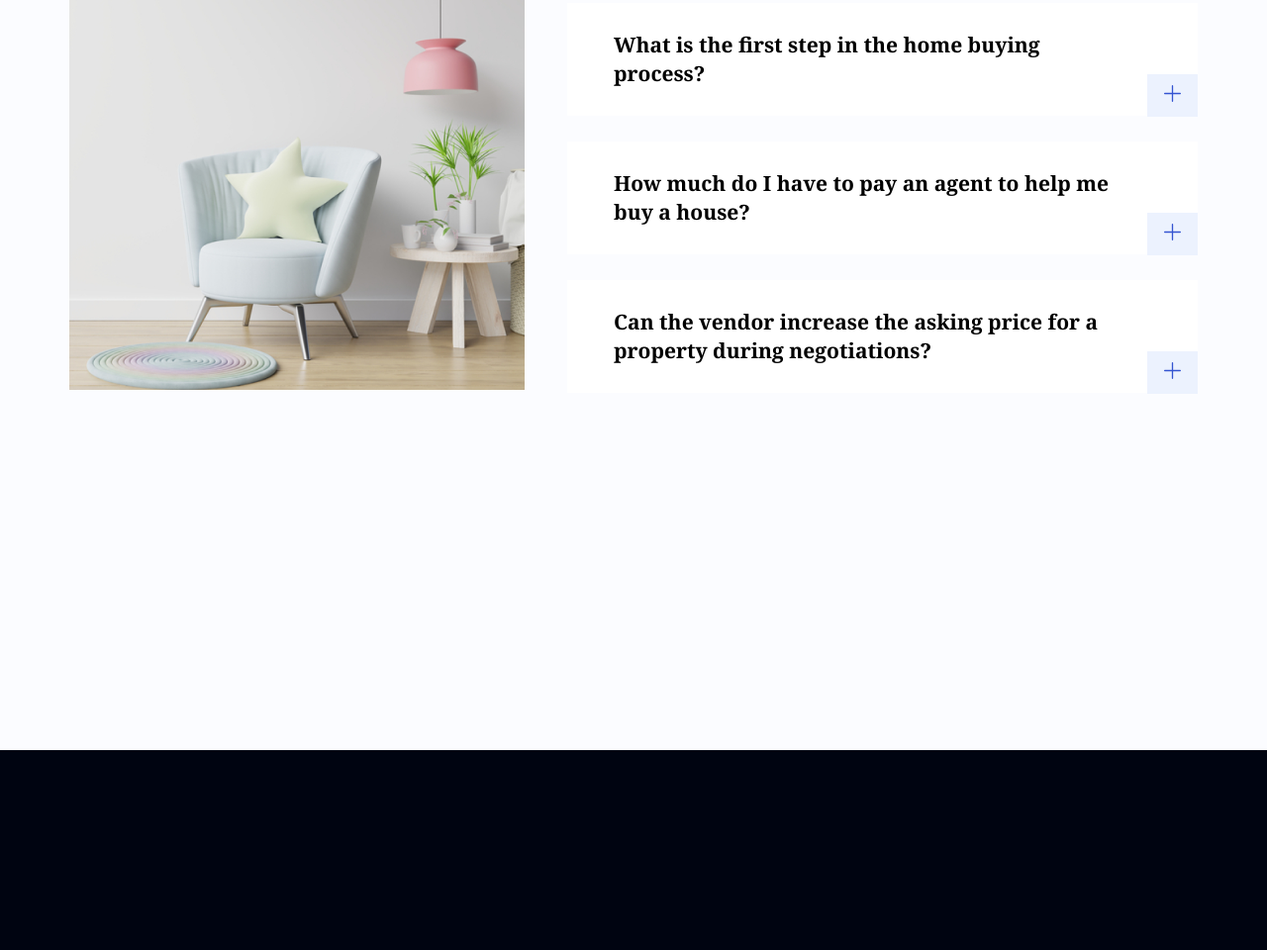
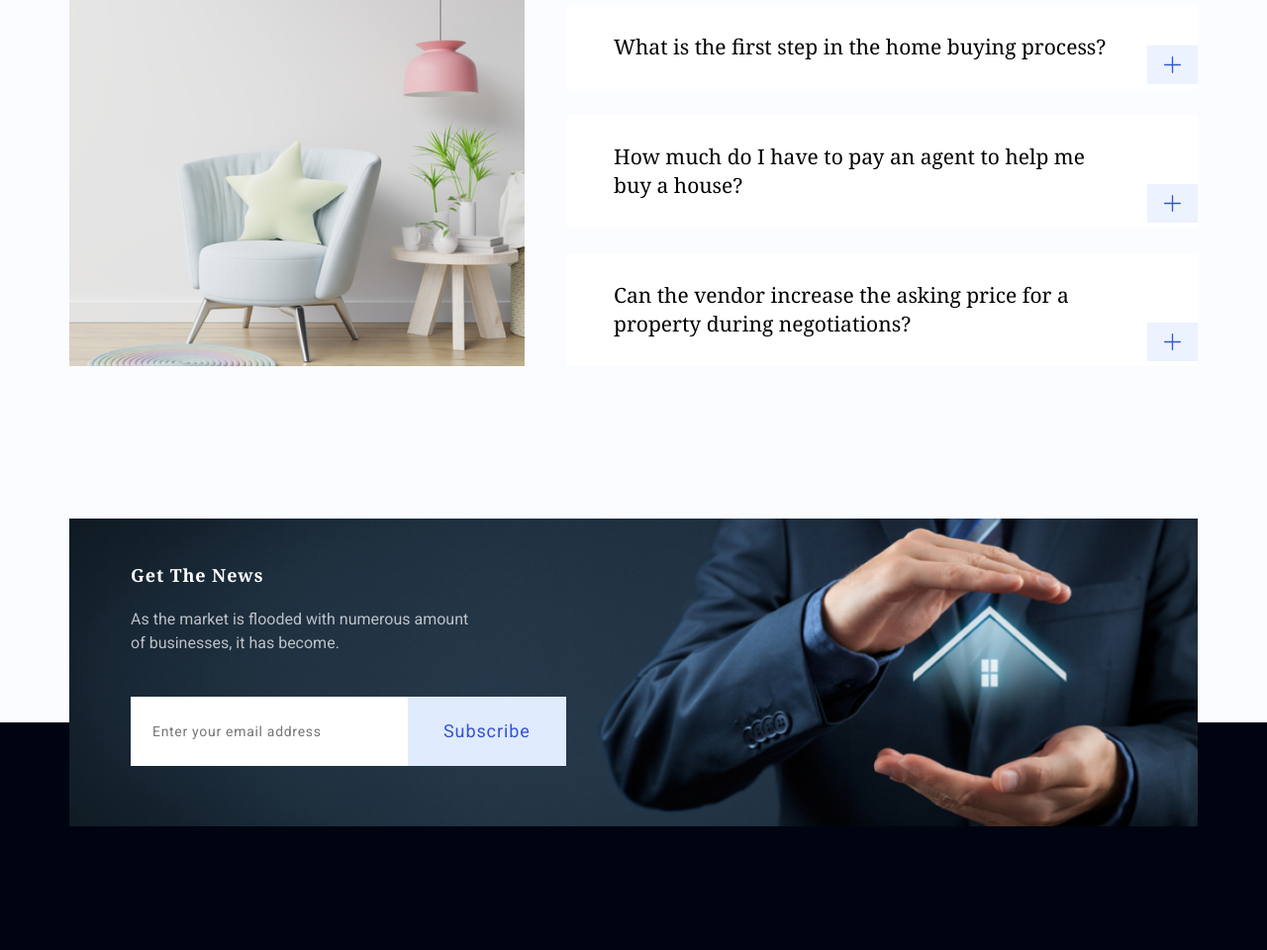
Before and after one commit to Ro-man-Vl/RealAgent, a plain HTML site: page index.html in a window 1280 px wide. Shown: the part 5198-6158 px from the top of the page at 99% size. Drawn offline with nearby package versions, Linux system fonts and the light colour scheme.

Commit message:
Minor styling adjustment

```diff
--- a/css/style.css
+++ b/css/style.css
@@ -45,6 +45,15 @@ p {
 button {
     padding: 0;
     border-width: 0ch;
+}
+
+input {
+    background-color: #ffffff;
+    border: none;
+}
+
+input:focus-visible {
+    outline: none;
 }
 
 /* Elements ------------------------------------- */
@@ -560,13 +569,13 @@ span + .property-display__icon {
 
 .questions {
     padding-top: 106px;
-    margin-bottom: 361px;
+    margin-bottom: 49px;
 }
 
 .questions__headline {
     font-weight: bold;
     max-width: 588px;
-    margin-bottom: 43px;
+    margin-bottom: 45px;
 }
 
 .questions__wrapper {
@@ -588,15 +597,16 @@ span + .property-display__icon {
     padding: 28px 47px;
     margin-right: 31px;
     font-family: Noto Serif;
+    font-weight: normal;
     font-size: 21px;
     line-height: 29px;
     color: #000000;
 }
 .questions__item-button {
-    padding: 11px 17px;
+    padding: 11px 17px 7px;
     background-color: #ECF2FE;
     position: absolute;
-    margin: -42px;
+    margin: -44px;
     margin-left: 586px;
     cursor: pointer;
 }
@@ -615,6 +625,67 @@ span + .property-display__icon {
     padding: 20px 20px 20px 47px;
 }
 
+/* Subscripion -------------------------------------------*/
+
+.subscription {
+}
+
+.subscription-conatainer {
+    position: relative;
+    top: 105px;
+}
+
+.subscription__wrapper {
+    background-image: url(../images/subscription-background.jpg);
+    background-repeat: no-repeat;
+    background-size: cover;
+    background-position: top right;
+    padding: 44px 0 61px 62px;
+}
+
+.subscription-title {
+    font-family: 'Noto Serif', serif;
+    font-weight: bold;
+    font-size: 18px;
+    line-height: 26px;
+    letter-spacing: 0.05em;
+    color: #FFFFFF;
+    margin-bottom: 20px;
+}
+
+.subscription-text {
+    max-width: 342px;
+    color: #FFFFFF;
+    opacity: 0.7;
+    margin-bottom: 42px;
+}
+
+.subscription-form {
+    display: flex;
+}
+
+.subscription__input-field {
+    min-width: 280px;
+    padding: 22px 0px 22px 22px;
+    font-family: 'Roboto', sans-serif;
+    font-size: 14px;
+    line-height: 26px;
+    letter-spacing: 0.05em;
+    color: #000000;
+}
+
+.subscription__button {
+    background-color: #E1EBFE;
+    font-family: 'Roboto', sans-serif;
+    font-size: 18px;
+    font-size: 18px;
+    line-height: 26px;
+    letter-spacing: 0.05em;
+    color: #3454D1;
+    padding: 22px 36px;
+    cursor: pointer;
+}
+
 /* Footer ------------------------------------------------*/
 
 .footer {
@@ -622,8 +693,8 @@ span + .property-display__icon {
 }
 
 .footer__container {
-    padding-top: 227px;
-    padding-bottom: 170px;
+    padding-top: 241px;
+    padding-bottom: 168px;
     display: flex;
     justify-content: space-between;
     font-family: 'Lato', sans-serif;
@@ -639,6 +710,7 @@ span + .property-display__icon {
 }
 
 .footer__contacts-title {
+    margin-left: 4px;
     font-size: 34px;
     line-height: 41px;
     letter-spacing: 0.445em;
@@ -647,7 +719,7 @@ span + .property-display__icon {
 
 .footer__contacts-address {
     max-width: 211px;
-    margin-bottom: 23px;
+    margin-bottom: 17px;
 }
 
 .footer__contacts-address,
@@ -658,6 +730,7 @@ span + .property-display__icon {
 
 .footer__blocks-title {
     margin-bottom: 29px;
+    font-size: 22px;
 }
 
 .footer__blocks-item + .footer__blocks-item {
--- a/index.html
+++ b/index.html
@@ -687,6 +687,25 @@
             </div>
         </section>
 
+        <section class="subscription">
+            <div class="container subscription-conatainer">
+
+                <div class="subscription__wrapper">
+                    <h5 class="subscription-title">Get The News</h5>
+
+                    <p class="subscription-text">
+                        As the market is flooded with numerous amount of businesses, it has become.
+                    </p>
+
+                    <form class="subscription-form" action="">
+                        <input class="subscription__input-field" type="email" name="email" placeholder="Enter your email address">
+                        <input class="subscription__button" type="submit" value="Subscribe">
+                    </form>
+                </div>
+
+            </div>
+        </section>
+
     </main>
 
     <footer class="footer">
@@ -722,8 +741,8 @@
             <div class="footer__block-social">
                 <p class="footer__blocks-title">Social</p>
                 <ul class="footer__blocks-list">
-
-                    <li class="footer__blocks-item"><a class="footer__blocks-link" href="#">Facebook</a></li><li class="footer__blocks-item"><a class="footer__blocks-link" href="#">Twitter</a></li>
+                    <li class="footer__blocks-item"><a class="footer__blocks-link" href="#">Facebook</a></li>
+                    <li class="footer__blocks-item"><a class="footer__blocks-link" href="#">Twitter</a></li>
                     <li class="footer__blocks-item"><a class="footer__blocks-link" href="#">Linkdin</a></li>
                     <li class="footer__blocks-item"><a class="footer__blocks-link" href="#">Pinterest</a></li>
                 </ul>
```
Also changed, not shown: images/subscription-background.jpg (added).
